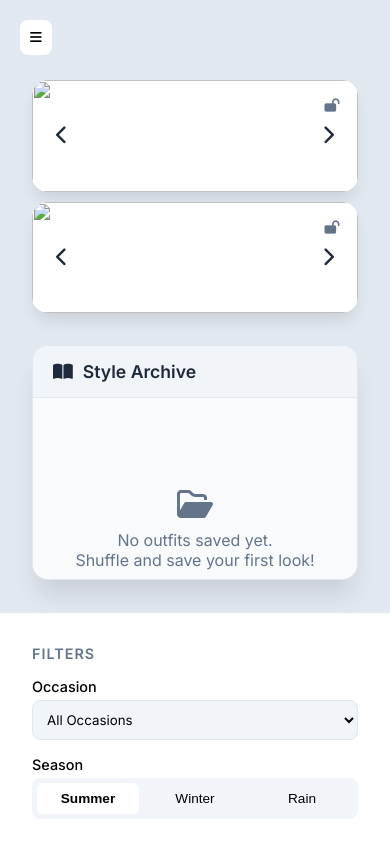
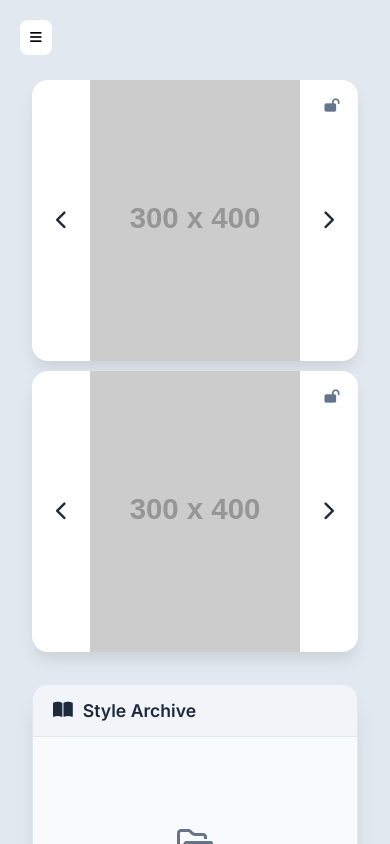
Before and after one commit to akshaykumar0169/stylestash, a website: page public/mix-match.html in a window 390 px wide. Drawn offline with Linux system fonts and the light colour scheme; placeholder pictures from the web are drawn by us.

Commit message:
Update mix-match.html

```diff
--- a/public/mix-match.html
+++ b/public/mix-match.html
@@ -543,18 +543,12 @@
     <aside class="sidebar" id="sidebar">
         <div class="brand"><i class="fa-solid fa-layer-group"></i> StyleStash</div>
         <ul class="nav-links">
-            <li class="nav-item"><a href="dashboard.html" class="nav-link"><i class="fa-solid fa-table-columns"></i>
-                    Dashboard</a></li>
-            <li class="nav-item"><a href="my-wardrobe.html" class="nav-link"><i class="fa-solid fa-shirt"></i> My
-                    Wardrobe</a></li>
-            <li class="nav-item"><a href="mix-match.html" class="nav-link active"><i class="fa-solid fa-shuffle"></i>
-                    Mix & Match</a></li>
-            <li class="nav-item"><a href="laundry-room.html" class="nav-link"><i class="fa-solid fa-jug-detergent"></i>
-                    Laundry Room</a></li>
-            <li class="nav-item"><a href="calendar.html" class="nav-link"><i class="fa-regular fa-calendar"></i>
-                    Calendar</a></li>
-            <li class="nav-item"><a href="saved-look.html" class="nav-link"><i class="fa-solid fa-heart"></i>
-                    Saved Looks</a></li>
+            <li class="nav-item"><a href="dashboard.html" class="nav-link"><i class="fa-solid fa-table-columns"></i> Dashboard</a></li>
+            <li class="nav-item"><a href="my-wardrobe.html" class="nav-link"><i class="fa-solid fa-shirt"></i> My Wardrobe</a></li>
+            <li class="nav-item"><a href="mix-match.html" class="nav-link active"><i class="fa-solid fa-shuffle"></i> Mix & Match</a></li>
+            <li class="nav-item"><a href="laundry-room.html" class="nav-link"><i class="fa-solid fa-jug-detergent"></i> Laundry Room</a></li>
+            <li class="nav-item"><a href="calendar.html" class="nav-link"><i class="fa-regular fa-calendar"></i> Calendar</a></li>
+            <li class="nav-item"><a href="saved-look.html" class="nav-link"><i class="fa-solid fa-heart"></i> Saved Looks</a></li>
         </ul>
         <div class="sidebar-footer">
             <a href="setting.html" class="nav-link"><i class="fa-solid fa-gear"></i> Settings</a>
@@ -570,27 +564,19 @@
         <div class="workspace-area">
             <div class="mannequin-container">
                 <div class="carousel-row" id="topRow">
-                    <button class="nav-arrow arrow-left" onclick="prevItem('top')"><i
-                            class="fa-solid fa-chevron-left"></i></button>
-                    <div class="empty-state" id="emptyTopMsg" style="position: absolute;">No Tops Found For This
-                        Filter.<br><a href="add-item.html">Add one!</a></div>
-                    <img src="" class="carousel-img" id="imgTop">
-                    <button class="nav-arrow arrow-right" onclick="nextItem('top')"><i
-                            class="fa-solid fa-chevron-right"></i></button>
-                    <button class="lock-toggle" id="lockTop" onclick="toggleLock('top')"><i
-                            class="fa-solid fa-lock-open"></i></button>
+                    <button class="nav-arrow arrow-left" onclick="prevItem('top')"><i class="fa-solid fa-chevron-left"></i></button>
+                    <div class="empty-state" id="emptyTopMsg" style="position: absolute;">No Tops Found For This Filter.<br><a href="add-item.html">Add one!</a></div>
+                    <img src="" class="carousel-img" id="imgTop" onerror="this.src='https://placehold.co/300x400/f1f5f9/64748b?text=Image+Error'">
+                    <button class="nav-arrow arrow-right" onclick="nextItem('top')"><i class="fa-solid fa-chevron-right"></i></button>
+                    <button class="lock-toggle" id="lockTop" onclick="toggleLock('top')"><i class="fa-solid fa-lock-open"></i></button>
                 </div>
 
                 <div class="carousel-row" id="bottomRow">
-                    <button class="nav-arrow arrow-left" onclick="prevItem('bottom')"><i
-                            class="fa-solid fa-chevron-left"></i></button>
-                    <div class="empty-state" id="emptyBottomMsg" style="position: absolute;">No Bottoms Found For This
-                        Filter.<br><a href="add-item.html">Add one!</a></div>
-                    <img src="" class="carousel-img" id="imgBottom">
-                    <button class="nav-arrow arrow-right" onclick="nextItem('bottom')"><i
-                            class="fa-solid fa-chevron-right"></i></button>
-                    <button class="lock-toggle" id="lockBottom" onclick="toggleLock('bottom')"><i
-                            class="fa-solid fa-lock-open"></i></button>
+                    <button class="nav-arrow arrow-left" onclick="prevItem('bottom')"><i class="fa-solid fa-chevron-left"></i></button>
+                    <div class="empty-state" id="emptyBottomMsg" style="position: absolute;">No Bottoms Found For This Filter.<br><a href="add-item.html">Add one!</a></div>
+                    <img src="" class="carousel-img" id="imgBottom" onerror="this.src='https://placehold.co/300x400/f1f5f9/64748b?text=Image+Error'">
+                    <button class="nav-arrow arrow-right" onclick="nextItem('bottom')"><i class="fa-solid fa-chevron-right"></i></button>
+                    <button class="lock-toggle" id="lockBottom" onclick="toggleLock('bottom')"><i class="fa-solid fa-lock-open"></i></button>
                 </div>
             </div>
 
@@ -672,7 +658,6 @@
         const warmthBar = document.getElementById('warmthBar');
         const warmthText = document.getElementById('warmthText');
 
-        // Bulletproof ID Extractor
         function getCleanId(item) {
             if (!item) return null;
             if (typeof item === 'string') return item;
@@ -730,7 +715,6 @@
             init();
         }
 
-        // --- LOGOUT LOGIC ---
         function logout(event) {
             if (event) event.preventDefault();
             if (confirm("Are you sure you want to log out of StyleStash?")) {
@@ -745,7 +729,7 @@
             if (!token) return;
 
             try {
-                // Fetch Items
+                // Fetch Items First
                 const itemsRes = await fetch('http://localhost:5000/api/items', {
                     headers: { 'x-auth-token': token }
                 });
@@ -758,7 +742,7 @@
                     applyFilters();
                 }
 
-                // Fetch Outfits
+                // Fetch Outfits Second
                 const outfitsRes = await fetch('http://localhost:5000/api/outfits', {
                     headers: { 'x-auth-token': token }
                 });
@@ -801,14 +785,16 @@
 
         function updateView() {
             let tWarmth = 0, bWarmth = 0;
+            const fallbackImg = 'https://placehold.co/300x400/f1f5f9/64748b?text=No+Image';
+
             if (tops.length > 0 && tops[topIndex]) {
                 const currentTop = tops[topIndex];
-                imgTop.src = currentTop.imageUrl;
+                imgTop.src = currentTop.imageUrl || fallbackImg;
                 tWarmth = parseInt(currentTop.warmth) || 0;
             }
             if (bottoms.length > 0 && bottoms[bottomIndex]) {
                 const currentBottom = bottoms[bottomIndex];
-                imgBottom.src = currentBottom.imageUrl;
+                imgBottom.src = currentBottom.imageUrl || fallbackImg;
                 bWarmth = parseInt(currentBottom.warmth) || 0;
             }
             updateStats(tWarmth, bWarmth);
@@ -865,12 +851,10 @@
             }, 300);
         }
 
-        // --- 7. LOOKBOOK ARCHIVE LOGIC (UPDATED WITH FIXES) ---
-
+        // --- 7. LOOKBOOK ARCHIVE LOGIC ---
         function renderLookbook(outfits) {
             document.querySelectorAll('.lookbook-card').forEach(card => card.remove());
 
-            // Safely extract the array no matter how the backend wraps it
             const outfitArray = Array.isArray(outfits) ? outfits : (outfits.data || outfits.outfits || []);
 
             if (outfitArray.length > 0) {
@@ -901,11 +885,8 @@
                         'x-auth-token': token,
                         'Content-Type': 'application/json'
                     },
-                    // Send both formats to ensure it catches regardless of your Express schema
                     body: JSON.stringify({
                         items: [pureTopId, pureBottomId],
-                        top: pureTopId,
-                        bottom: pureBottomId,
                         date: new Date()
                     })
                 });
@@ -913,17 +894,9 @@
                 if (!response.ok) throw new Error("Failed to save to DB");
                 const savedOutfit = await response.json();
 
-                // Pass the FULL objects to the UI immediately so images don't blink or break
-                const uiOutfit = {
-                    _id: getCleanId(savedOutfit) || Date.now(),
-                    date: savedOutfit.date || new Date(),
-                    items: [currentTop, currentBottom]
-                };
+                emptyLookbookMsg.style.display = 'none';
+                appendOutfitToDOM(savedOutfit, true);
 
-                emptyLookbookMsg.style.display = 'none';
-                appendOutfitToDOM(uiOutfit, true);
-
-                // Success Button Animation
                 const btn = document.querySelector('.save-btn');
                 const originalHTML = btn.innerHTML;
                 btn.innerHTML = '<i class="fa-solid fa-check"></i> Added!';
@@ -966,7 +939,6 @@
             const grid = document.getElementById('lookbookGrid');
             if (!grid) return;
 
-            // 1. Safe Date Extraction
             let rawDate = new Date();
             if (outfit.date) {
                 rawDate = new Date(outfit.date.$date || outfit.date);
@@ -977,7 +949,6 @@
 
             const outfitIdStr = getCleanId(outfit);
 
-            // 2. Smart Category Mapping (Fixes the missing image issue on refresh)
             let topUrl = 'https://placehold.co/150x150/f1f5f9/64748b?text=Top';
             let bottomUrl = 'https://placehold.co/150x150/f1f5f9/64748b?text=Bottom';
 
@@ -985,20 +956,18 @@
                 outfit.items.forEach(item => {
                     const id = getCleanId(item);
 
-                    // Check if this ID belongs to a Top
                     const topMatch = allTops.find(t => getCleanId(t) === id);
                     if (topMatch && topMatch.imageUrl) {
                         topUrl = topMatch.imageUrl;
                     } else if (item && item.imageUrl && item.category === 'top') {
-                        topUrl = item.imageUrl; // Fallback
+                        topUrl = item.imageUrl;
                     }
 
-                    // Check if this ID belongs to a Bottom
                     const bottomMatch = allBottoms.find(b => getCleanId(b) === id);
                     if (bottomMatch && bottomMatch.imageUrl) {
                         bottomUrl = bottomMatch.imageUrl;
                     } else if (item && item.imageUrl && item.category === 'bottom') {
-                        bottomUrl = item.imageUrl; // Fallback
+                        bottomUrl = item.imageUrl;
                     }
                 });
             }
```
